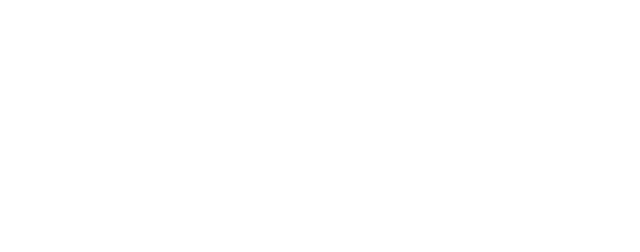
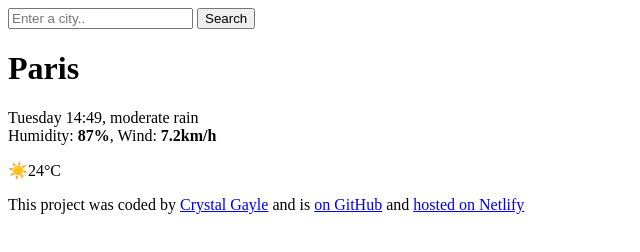
Before and after one commit to crystalixx8/SheCodesPlus-VanillaWeatherSearch-HW, a plain HTML site: page index.html in a window 1280 px wide. Shown: the whole page, without its empty margins (0-640 px from the left). Drawn offline with Linux system fonts and the light colour scheme.

Commit message:
Update index.html

```diff
--- a/index.html
+++ b/index.html
@@ -3,7 +3,52 @@
   <head>
     <meta charset="UTF-8" />
     <meta name="viewport" content="width=device-width, initial-scale=1.0" />
-    <title>Document</title>
+    <title>Weather App</title>
   </head>
-  <body></body>
+  <body>
+    <div class="weather-app">
+      <header>
+        <form id="search-form">
+          <input
+            type="search"
+            placeholder="Enter a city.."
+            required
+            class="search-input"
+            id="search-input"
+          />
+          <input type="submit" value="Search" class="search-button" />
+        </form>
+      </header>
+      <main>
+        <div class="current-weather">
+          <div>
+            <h1 class="current-city" id="current-city">Paris</h1>
+            <p class="current-details">
+              <span id="current-date">Tuesday 14:49</span>, moderate rain <br />
+              Humidity: <strong>87%</strong>, Wind: <strong>7.2km/h</strong>
+            </p>
+          </div>
+          <div class="current-temperature">
+            <span class="current-temperature-icon">☀️</span
+            ><span class="current-temperature-value">24</span
+            ><span class="current-temperature-unit">°C</span>
+          </div>
+        </div>
+      </main>
+      <footer>
+        <p>
+          This project was coded by
+          <a href="www.linkedin.com/in/crystal-gayle-b2b502242" target="_blank"
+            >Crystal Gayle</a
+          >
+          and is
+          <a href="https://github.com/crystalixx8" target="_blank">
+            on GitHub</a
+          >
+          and
+          <a href="#" target="_blank">hosted on Netlify</a>
+        </p>
+      </footer>
+    </div>
+  </body>
 </html>
```
